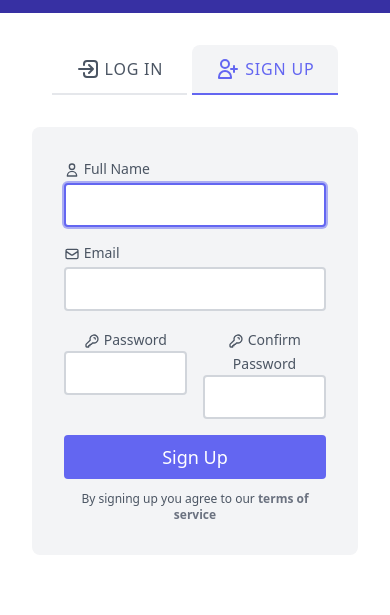
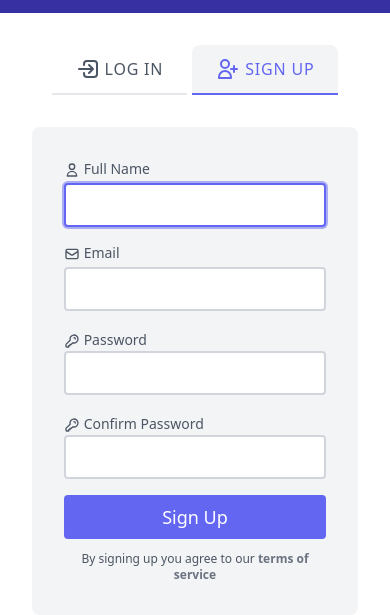
Before and after one commit to justingolden21/signin, a website: page docs/index.html in a window 390 px wide. Both pictures are taken after a click on the link "SIGN UP". Shown: the part 271-886 px from the top of the page. Before the commit the page ends 844 px from the top, so only its background shows below. Drawn offline with nearby package versions, Linux system fonts and the light colour scheme; files that its build step writes are made by us from their sources.

Commit message:
fix password responsiveness and label alignment

```diff
--- a/docs/index.html
+++ b/docs/index.html
@@ -15,15 +15,15 @@
 	<link rel="stylesheet" href="css/styles.css">
 	<script src="js/scripts.js"></script>
 </head>
-<body class="text-gray-900">
+<body class="text-gray-900 text-center">
 	<section class="grid md:grid-cols-2">
-		<div class="md:h-screen p-4 bg-indigo-800 text-white text-center">
+		<div class="md:h-screen p-4 bg-indigo-800 text-white">
 			<img src="img/logo.svg" class="w-16 m-4 mx-auto">
 			<h1 class="my-6 text-indigo-100">Company Name</h1>
 			<h2 class="tracking-wide">The place with the stuff</h2>
 
 		</div>
-		<div class="text-center" x-data="{ tab: location.href.split('#')[1] == 'signup' ? 'signup' : 'login' }">
+		<div x-data="{ tab: location.href.split('#')[1] == 'signup' ? 'signup' : 'login' }">
 			<div class="tabs">
 				<a :class="{ 'active': tab === 'login', 'tab': true }" class="tab" @click="tab = 'login'; $nextTick(()=>document.getElementById('login-email').focus()); location.href = '#'; location.href = '#login'" @keydown.enter="$event.target.click()" tabindex="0">
 					<svg class="w-6 h-6" fill="none" stroke="currentColor" viewBox="0 0 24 24" xmlns="http://www.w3.org/2000/svg"><path transform="scale(-1, 1) translate(-24, 0)" stroke-linecap="round" stroke-linejoin="round" stroke-width="2" d="M11 16l-4-4m0 0l4-4m-4 4h14m-5 4v1a3 3 0 01-3 3H6a3 3 0 01-3-3V7a3 3 0 013-3h7a3 3 0 013 3v1"></path></svg>
@@ -76,13 +76,13 @@
 				</label>
 				<input type="email" id="signup-email" name="signup-email" class="mb-4">
 
-				<div class="grid grid-cols-2 gap-4">
+				<div class="grid sm:grid-cols-2 md:grid-cols-1 lg:grid-cols-2 gap-4 text-left">
 					<div>
 						<label for="signup-password">
 							<svg class="w-4 h-4 inline" fill="none" stroke="currentColor" viewBox="0 0 24 24" xmlns="http://www.w3.org/2000/svg"><path stroke-linecap="round" stroke-linejoin="round" stroke-width="2" d="M15 7a2 2 0 012 2m4 0a6 6 0 01-7.743 5.743L11 17H9v2H7v2H4a1 1 0 01-1-1v-2.586a1 1 0 01.293-.707l5.964-5.964A6 6 0 1121 9z"></path></svg>
 							Password
 						</label>
-						<input type="password" id="signup-password" name="signup-password" class="mb-4">
+						<input type="password" id="signup-password" name="signup-password">
 					</div>
 					<div>
 						<label for="signup-confirm-password">
```
